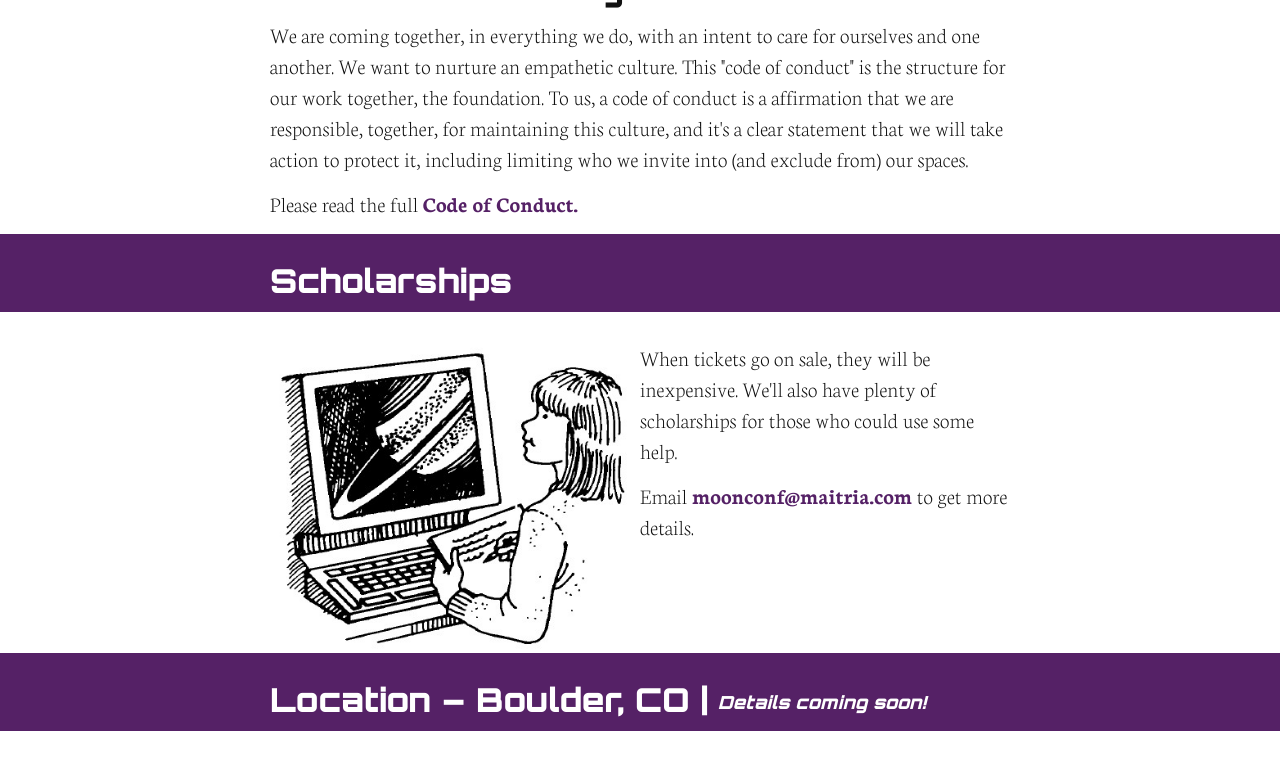
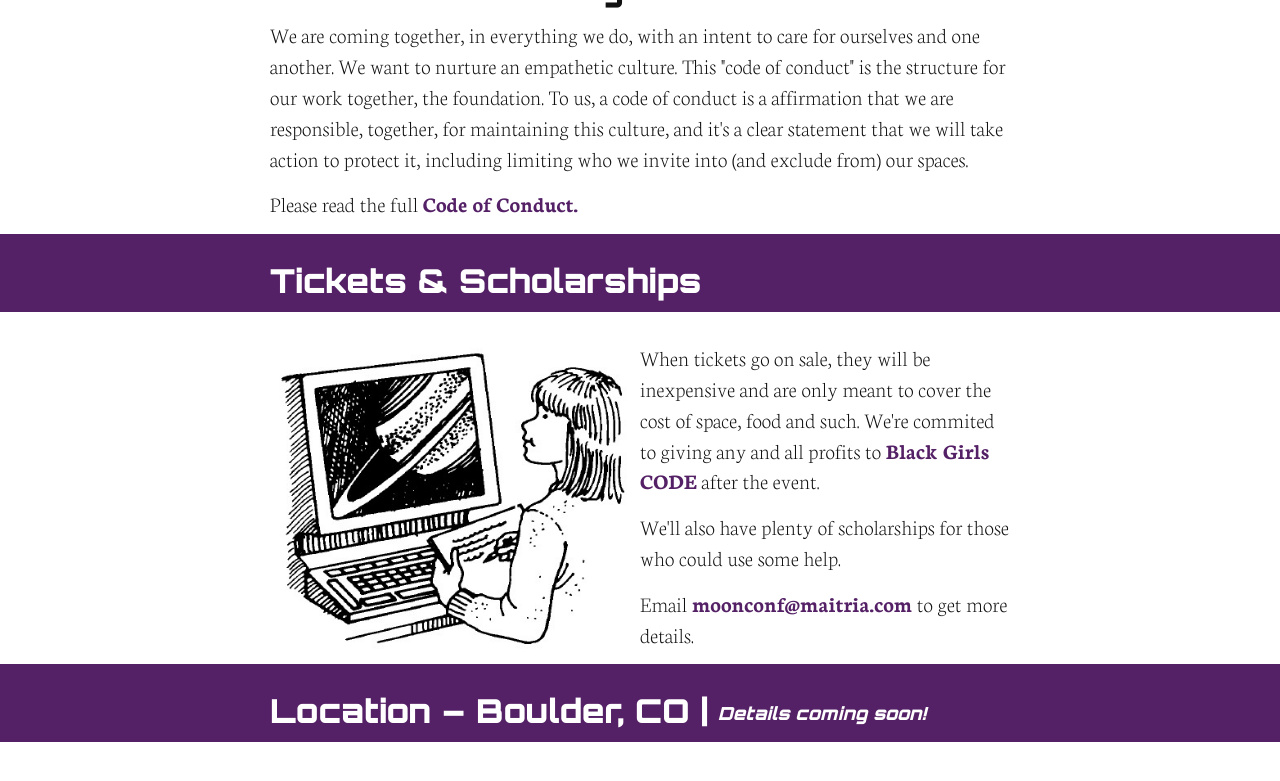
Before and after one commit to maitria/moonconf.org, a Jekyll site: the page built from index.html, in a window 1280 px wide and 900 px high, scrolled down 947 px. Shown: the top 781 px of the window. Built offline with Jekyll 4.4.1, drawn with Linux system fonts in a browser that asks for light colours.

Commit message:
Mention non-profit

```diff
--- a/index.html
+++ b/index.html
@@ -28,14 +28,15 @@ layout: default
   <section class="section-block section-scholarship">
     <header class="section-block-header">
       <div class="section-block-content">
-        <h2 class="section-block-title">Scholarships</h2>
+        <h2 class="section-block-title">Tickets & Scholarships</h2>
       </div>
     </header>
     <div class="section-block-content">
       <div class="scholarship-wrapper">
         <img class="scholarship-image" src="/css/computer.png" alt="Girl looking at a picture planets on a computer.">
         <div class="scholarship-content">
-          <p>When tickets go on sale, they will be inexpensive. We'll also have plenty of scholarships for those who could use some help.</p>
+          <p>When tickets go on sale, they will be inexpensive and are only meant to cover the cost of space, food and such. We're commited to giving any and all profits to <a href="http://www.blackgirlscode.com/">Black Girls CODE</a> after the event.</p>
+          <p>We'll also have plenty of scholarships for those who could use some help.</p>
           <p>Email <a href="mailto:{{ site.email }}">{{ site.email }}</a> to get more details.</p>
         </div>
       </div>
```
